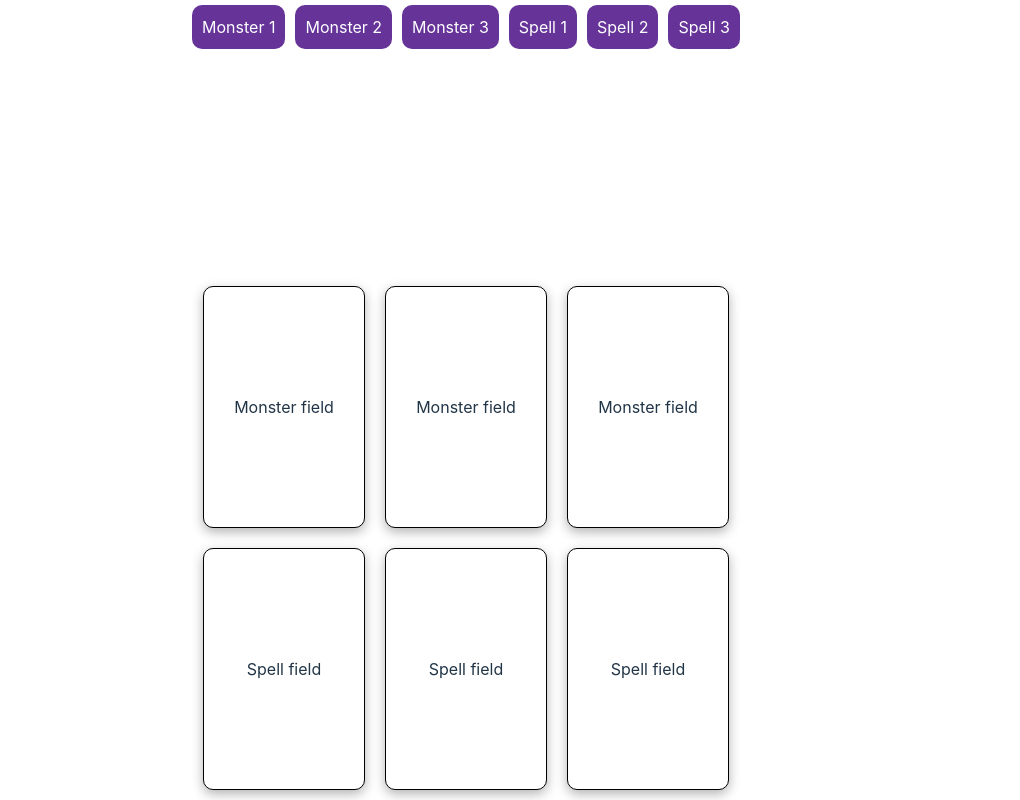
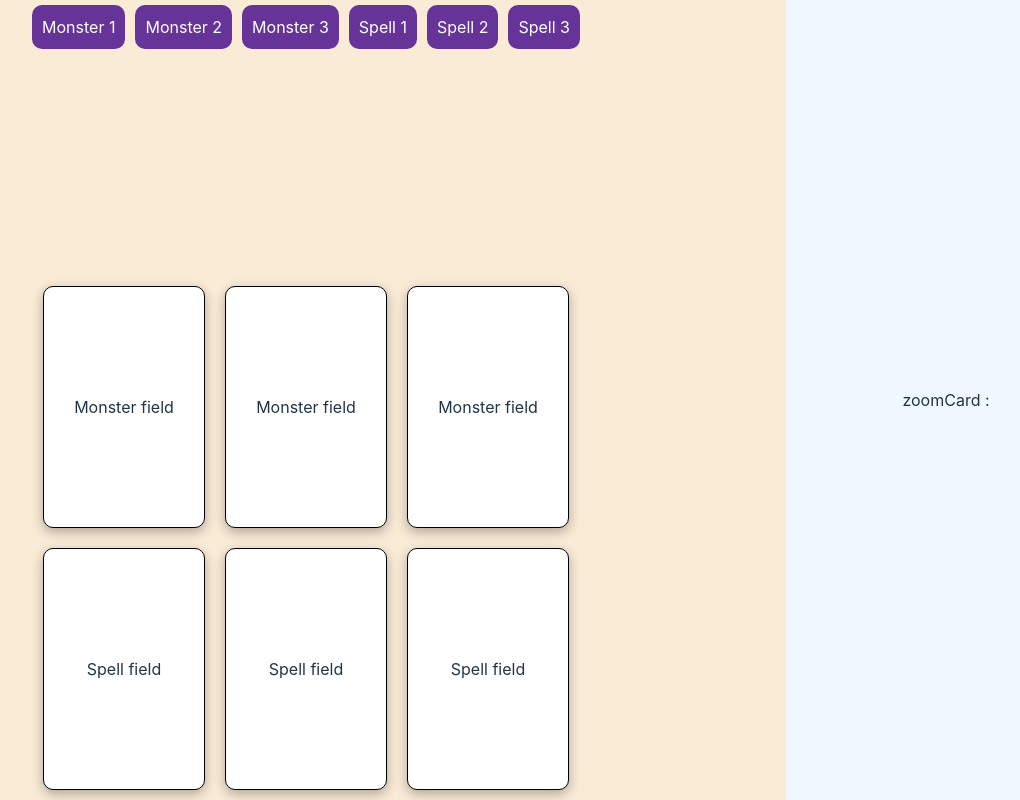
Before and after one commit to SABALBALJaoudat/CardGame, a React (Vite) app in the folder cardGame_frontend/: page / in a window 1280 px wide. Shown: the whole page, without its empty margins (174-1194 px from the left). Built offline with nearby package versions, Linux system fonts and the light colour scheme.

Commit message:
Création store + affichage id dans section droite de l'écran

```diff
--- a/cardGame_frontend/package.json
+++ b/cardGame_frontend/package.json
@@ -11,9 +11,11 @@
   },
   "dependencies": {
     "@dnd-kit/core": "^6.1.0",
+    "@reduxjs/toolkit": "^2.2.5",
     "framer-motion": "^11.2.5",
     "react": "^18.2.0",
-    "react-dom": "^18.2.0"
+    "react-dom": "^18.2.0",
+    "react-redux": "^9.1.2"
   },
   "devDependencies": {
     "@types/react": "^18.2.66",
--- a/cardGame_frontend/src/App.css
+++ b/cardGame_frontend/src/App.css
@@ -7,15 +7,32 @@
 
 .main_content {
   display: flex;
-  flex-direction: column;
   align-items: center;
   justify-content: space-between;
   width: 100vw;
   height: 100%;
 }
 
-.field{
+.board{
+  display: flex;
+  flex-direction: column;
+  align-items: center;
+  justify-content: space-between;
+  width: 75%;
+  height: 100%;
+  background-color: antiquewhite;
+
   .line{
     display: flex;
   }
 }
+
+.zoomCard {
+  display: flex;
+  flex-direction: column;
+  align-items: center;
+  justify-content: center;
+  width: 25%;
+  height: 100%;
+  background-color: aliceblue;
+}
--- a/cardGame_frontend/src/App.tsx
+++ b/cardGame_frontend/src/App.tsx
@@ -3,6 +3,7 @@ import React, { useState } from 'react';
 import { DndContext } from '@dnd-kit/core';
 import { Draggable } from './Draggable';
 import { Droppable } from './Droppable';
+import { ZoomCard } from './ZoomCard';
 
 export default function App() {
   const containers_monsters = ['zone_monsters_A', 'zone_monsters_B', 'zone_monsters_C'];
@@ -73,6 +74,7 @@ export default function App() {
 
   return (
     <div className="main_content">
+      <div className="board">
       <DndContext onDragEnd={handleDragEnd}>
         <div className="hand">
           {monsters.map((monster) =>
@@ -121,6 +123,10 @@ export default function App() {
           </div>
         </div>
       </DndContext>
+      </div>
+      <div className="zoomCard">
+        <ZoomCard/>
+      </div>
     </div>
   );
 }
--- a/cardGame_frontend/src/Draggable.tsx
+++ b/cardGame_frontend/src/Draggable.tsx
@@ -1,5 +1,7 @@
 import React from 'react';
 import { useDraggable } from '@dnd-kit/core';
+import { useDispatch } from 'react-redux';
+import { setHoveredId } from './draggableSlice';
 
 interface DraggableProps {
   id: string;
@@ -10,6 +12,8 @@ export function Draggable({ id, children }: DraggableProps) {
   const { attributes, listeners, setNodeRef, transform, isDragging } = useDraggable({
     id,
   });
+
+  const dispatch = useDispatch();
 
   const containerStyle = {
     transform: transform ? `translate3d(${transform.x}px, ${transform.y}px, 0)` : '',
@@ -28,6 +32,7 @@ export function Draggable({ id, children }: DraggableProps) {
 
   const handleMouseEnter = () => {
     console.log(id);
+    dispatch(setHoveredId(id));
   };
 
   return (
--- /dev/null
+++ b/cardGame_frontend/src/ZoomCard.tsx
@@ -0,0 +1,10 @@
+import React from 'react';
+import { useSelector } from 'react-redux';
+
+export function ZoomCard() {
+  const hoveredId = useSelector((state: any) => state.draggable.hoveredId);
+
+  return (
+    <div>zoomCard : {hoveredId}</div>
+  )
+}
--- /dev/null
+++ b/cardGame_frontend/src/draggableSlice.ts
@@ -0,0 +1,17 @@
+import { createSlice } from '@reduxjs/toolkit';
+
+const draggableSlice = createSlice({
+  name: 'draggable',
+  initialState: {
+    hoveredId: null,
+  },
+  reducers: {
+    setHoveredId: (state, action) => {
+      state.hoveredId = action.payload;
+    },
+  },
+});
+
+export const { setHoveredId } = draggableSlice.actions;
+
+export default draggableSlice.reducer;
--- a/cardGame_frontend/src/main.tsx
+++ b/cardGame_frontend/src/main.tsx
@@ -2,9 +2,11 @@ import React from 'react'
 import ReactDOM from 'react-dom/client'
 import App from './App.js'
 import './index.css'
+import { Provider } from 'react-redux';
+import store from './store';
 
 ReactDOM.createRoot(document.getElementById('root')!).render(
-  <React.StrictMode>
+  <Provider store={store}>
     <App />
-  </React.StrictMode>,
+  </Provider>,
 )
--- /dev/null
+++ b/cardGame_frontend/src/store.ts
@@ -0,0 +1,10 @@
+import { configureStore } from '@reduxjs/toolkit';
+import draggableReducer from './draggableSlice';
+
+const store = configureStore({
+  reducer: {
+    draggable: draggableReducer,
+  },
+});
+
+export default store;
```
Also changed, not shown: 1 other file (tests, documents, lock files or other folders).
